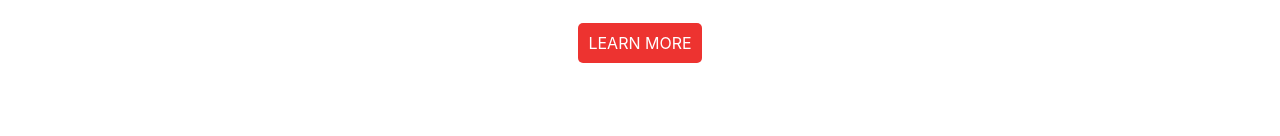
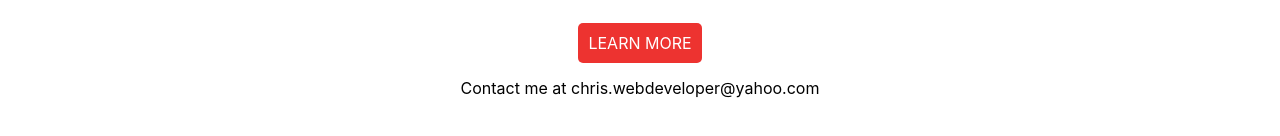
Before and after one commit to ChrisOCEagle/Portfolio, a React (Create React App) app in the folder client/: page / in a window 1280 px wide. Shown: the part 568-704 px from the top of the page. Built offline with nearby package versions, Linux system fonts and the light colour scheme.

Commit message:
added a footer that contains my email address for temporarily contacting me until I get my contact form to work

```diff
--- /dev/null
+++ b/client/src/components/Footer/index.js
@@ -0,0 +1,16 @@
+import React from 'react';
+import './style.css';
+
+function Footer(props) {
+    if (props.style) {
+        return(
+            <footer style={props.style} id={props.id}>{props.children}</footer>
+        );
+    } else {
+        return(
+            <footer id={props.id}>{props.children}</footer>
+        );
+    };
+};
+
+export default Footer;
--- /dev/null
+++ b/client/src/components/Footer/style.css
@@ -0,0 +1,4 @@
+#footer {
+    text-align: center;
+    padding: 15px;
+}
--- a/client/src/components/Paragraph/index.js
+++ b/client/src/components/Paragraph/index.js
@@ -2,9 +2,15 @@ import React from 'react';
 import './style.css';
 
 function Paragraph(props) {
-    return(
-        <p className='paragraph' id={props.id}>{props.children}</p>
-    );
+    if (props.style) {
+        return(
+            <p className='paragraph' id={props.id} style={props.style}>{props.children}</p>
+        );
+    } else {
+        return(
+            <p className='paragraph' id={props.id}>{props.children}</p>
+        );
+    };
 };
 
 export default Paragraph;
--- a/client/src/pages/About.js
+++ b/client/src/pages/About.js
@@ -7,6 +7,7 @@ import Image from '../components/Image';
 import Aside from '../components/Aside';
 import Paragraph from '../components/Paragraph';
 import Portrait from '../assets/images/Thinker Portrait.png';
+import Footer from '../components/Footer';
 
 class About extends Component {
     render() {
@@ -80,6 +81,7 @@ class About extends Component {
                         </Paragraph>
                     </Section>
                 </Section>
+                <Footer id="footer">Contact me at chris.webdeveloper@yahoo.com</Footer>
             </div>
         );
     };
--- a/client/src/pages/Contact.js
+++ b/client/src/pages/Contact.js
@@ -7,6 +7,7 @@ import Form from '../components/Form';
 import Input from '../components/Input';
 import Label from '../components/Label';
 import API from '../utils/API';
+import Footer from '../components/Footer';
 
 class Contact extends Component {
     state = {
@@ -87,6 +88,7 @@ class Contact extends Component {
                         </div>
                     </Form>
                 </Section>
+                <Footer id="footer">Contact me at chris.webdeveloper@yahoo.com</Footer>
             </div>
         );
     };
--- a/client/src/pages/Index.js
+++ b/client/src/pages/Index.js
@@ -8,6 +8,7 @@ import Image from '../components/Image';
 import Paragraph from '../components/Paragraph';
 import Button from '../components/Button';
 import Portrait from '../assets/images/Thinker Portrait(update).JPG';
+import Footer from '../components/Footer';
 
 class Index extends Component {
     render() {
@@ -71,6 +72,7 @@ class Index extends Component {
                         Learn More
                     </Button>
                 </div>
+                <Footer id="footer">Contact me at chris.webdeveloper@yahoo.com</Footer>
             </div>
         );
     };
--- a/client/src/pages/Portfolio.js
+++ b/client/src/pages/Portfolio.js
@@ -7,6 +7,7 @@ import Image from '../components/Image';
 import Label from '../components/Label';
 import Sources from '../assets/images.js';
 import Github from '../assets/images/github.svg';
+import Footer from '../components/Footer';
 import './style.css';
 
 const projects = [
@@ -154,6 +155,7 @@ class Portfolio extends Component {
                         </div>
                     ))}
                 </Section>
+                <Footer id="footer">Contact me at chris.webdeveloper@yahoo.com</Footer>
             </div>
         );
     };
```
